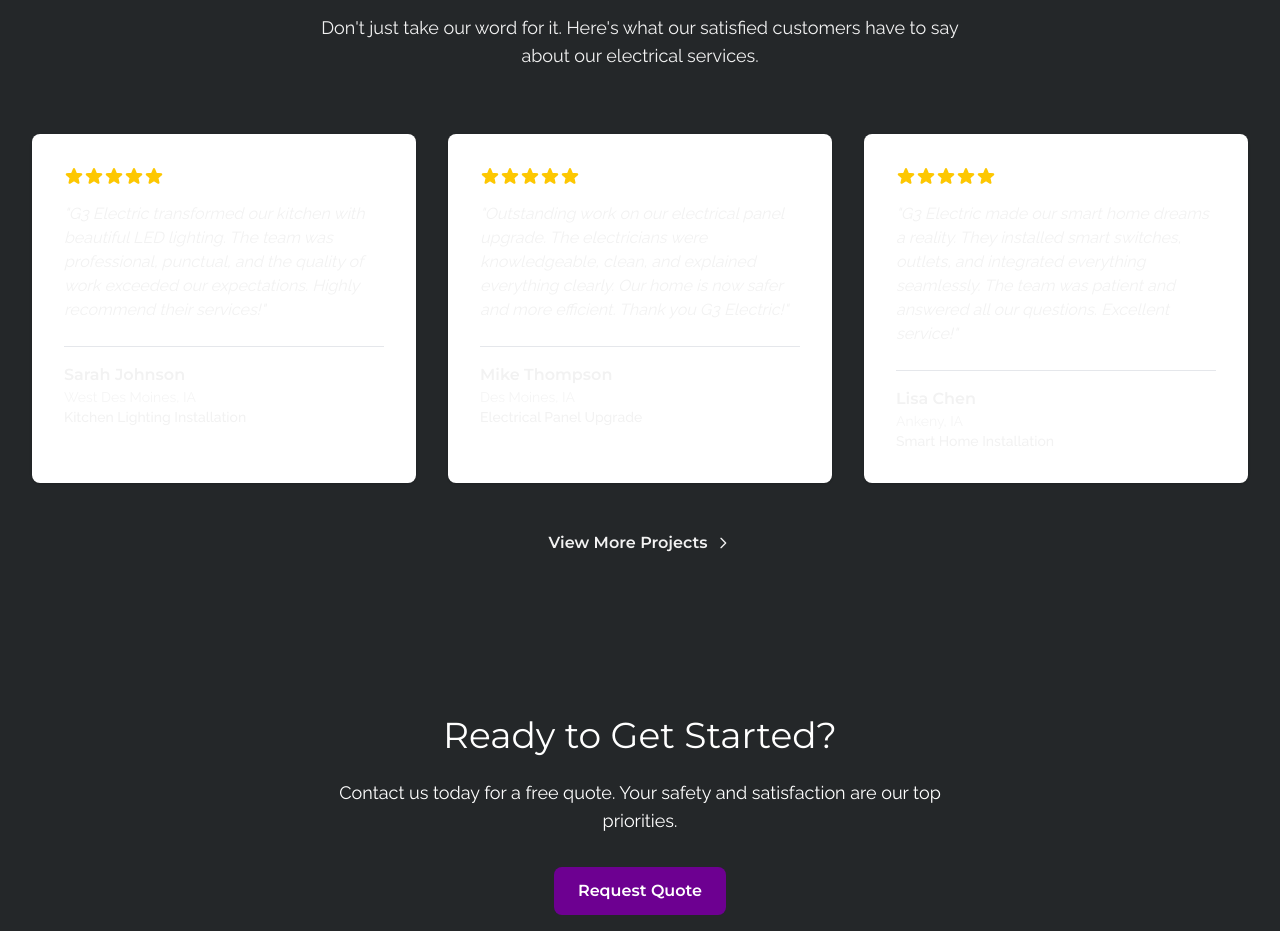
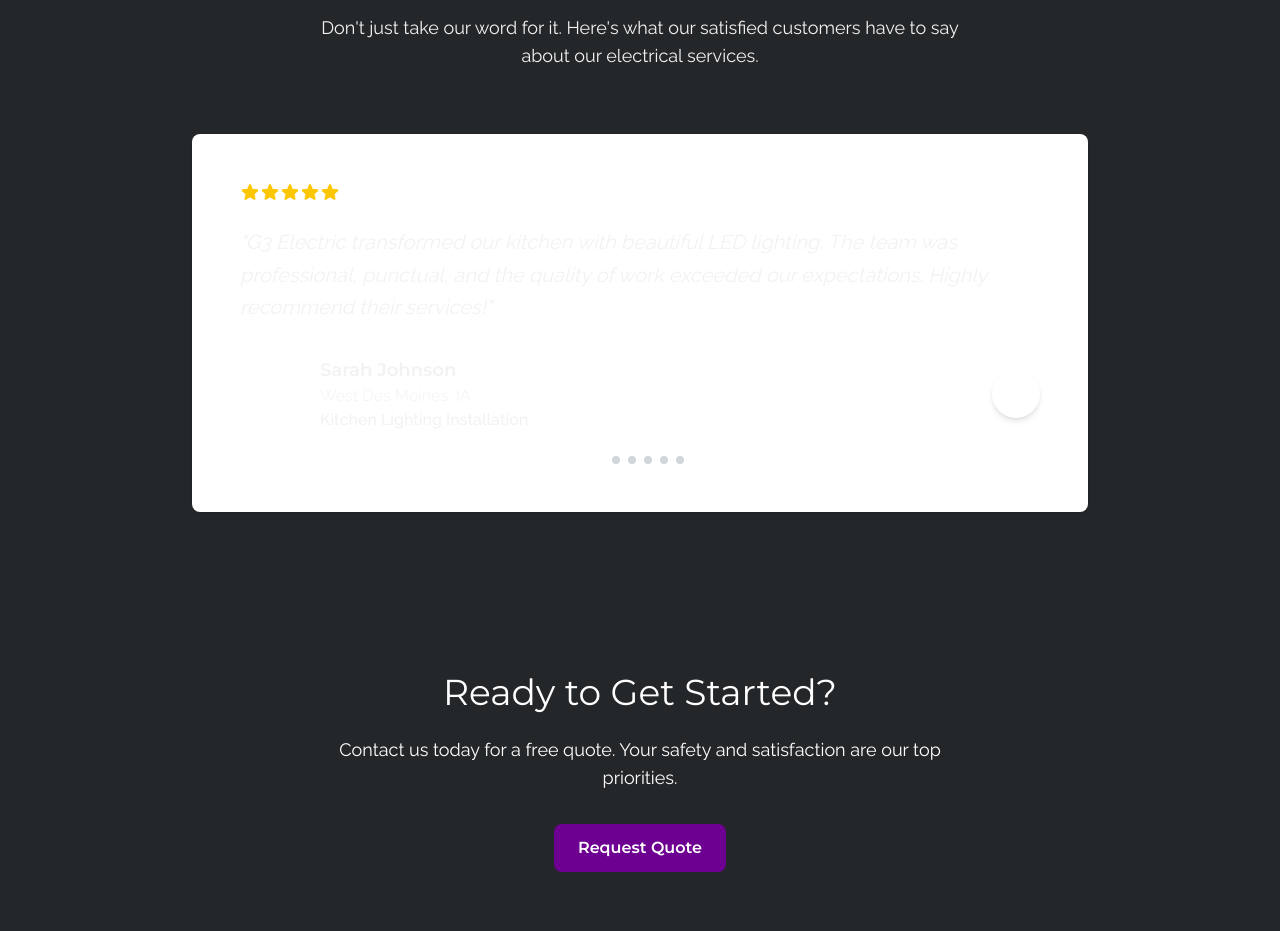
Before and after one commit to g3electricdsm-design/g3, a Next.js app: page / in a window 1280 px wide. Shown: the part 1583-2514 px from the top of the page. Built offline with nearby package versions, Linux system fonts and the light colour scheme; a web font is replaced by a local one.

Commit message:
Update testimonials to single carousel with navigation and customer avatars

```diff
--- a/src/app/page.tsx
+++ b/src/app/page.tsx
@@ -1,13 +1,23 @@
+'use client';
+
 import Link from "next/link";
 import Image from "next/image";
-import { BoltIcon, StarIcon } from "@heroicons/react/24/outline";
+import { BoltIcon, StarIcon, ChevronRightIcon } from "@heroicons/react/24/outline";
 import Navigation from "@/components/Navigation";
 import { getContent } from "@/data/content";
-import { getFeaturedTestimonials } from "@/data/testimonials";
+import { getAllTestimonials } from "@/data/testimonials";
+import { useState } from "react";
 
 export default function Home() {
   const content = getContent().homepage;
-  const featuredTestimonials = getFeaturedTestimonials(3);
+  const allTestimonials = getAllTestimonials();
+  const [currentTestimonialIndex, setCurrentTestimonialIndex] = useState(0);
+
+  const currentTestimonial = allTestimonials[currentTestimonialIndex];
+
+  const nextTestimonial = () => {
+    setCurrentTestimonialIndex((prev) => (prev + 1) % allTestimonials.length);
+  };
   return (
     <div className="min-h-screen bg-earle-black">
       {/* Navigation */}
@@ -95,36 +105,54 @@ export default function Home() {
             </p>
           </div>
 
-          <div className="grid grid-cols-1 md:grid-cols-2 lg:grid-cols-3 gap-8">
-            {featuredTestimonials.map((testimonial) => (
-              <div key={testimonial.id} className="bg-white rounded-lg shadow-sm p-8 hover:shadow-md transition-shadow">
-                <div className="flex items-center mb-4">
-                  {[...Array(testimonial.rating)].map((_, i) => (
-                    <StarIcon key={i} className="h-5 w-5 text-yellow-400 fill-current" />
+          <div className="max-w-4xl mx-auto">
+            <div className="bg-white rounded-lg shadow-sm p-8 md:p-12 relative">
+              <div className="flex items-center mb-6">
+                {[...Array(currentTestimonial.rating)].map((_, i) => (
+                  <StarIcon key={i} className="h-5 w-5 text-yellow-400 fill-current" />
+                ))}
+              </div>
+
+              <blockquote className="font-raleway text-earle-black text-lg md:text-xl mb-8 italic leading-relaxed">
+                "{currentTestimonial.text}"
+              </blockquote>
+
+              <div className="flex items-center justify-between">
+                <div className="flex items-center">
+                  <div className="w-16 h-16 bg-gradient-to-br from-purple to-phlox rounded-full flex items-center justify-center text-white font-montserrat font-bold text-xl mr-4">
+                    {currentTestimonial.name.split(' ').map(n => n[0]).join('')}
+                  </div>
+                  <div>
+                    <div className="font-montserrat font-semibold text-earle-black text-lg">{currentTestimonial.name}</div>
+                    <div className="font-raleway text-earle-black opacity-75">{currentTestimonial.location}</div>
+                    <div className="font-raleway text-purple font-medium">{currentTestimonial.project}</div>
+                  </div>
+                </div>
+
+                <button
+                  onClick={nextTestimonial}
+                  className="bg-purple text-white p-3 rounded-full hover:bg-phlox transition-colors shadow-md hover:shadow-lg"
+                  aria-label="Next testimonial"
+                >
+                  <ChevronRightIcon className="h-6 w-6" />
+                </button>
+              </div>
+
+              <div className="flex justify-center mt-6">
+                <div className="flex space-x-2">
+                  {allTestimonials.map((_, index) => (
+                    <button
+                      key={index}
+                      onClick={() => setCurrentTestimonialIndex(index)}
+                      className={`w-2 h-2 rounded-full transition-colors ${
+                        index === currentTestimonialIndex ? 'bg-purple' : 'bg-gray-300'
+                      }`}
+                      aria-label={`Go to testimonial ${index + 1}`}
+                    />
                   ))}
                 </div>
-                <blockquote className="font-raleway text-earle-black mb-6 italic">
-                  "{testimonial.text}"
-                </blockquote>
-                <div className="border-t border-gray-200 pt-4">
-                  <div className="font-montserrat font-semibold text-earle-black">{testimonial.name}</div>
-                  <div className="font-raleway text-sm text-earle-black opacity-75">{testimonial.location}</div>
-                  <div className="font-raleway text-sm text-purple font-medium">{testimonial.project}</div>
-                </div>
               </div>
-            ))}
-          </div>
-
-          <div className="text-center mt-12">
-            <Link
-              href="/portfolio"
-              className="inline-flex items-center text-purple hover:text-phlox font-montserrat font-semibold transition-colors"
-            >
-              View More Projects
-              <svg className="ml-2 h-4 w-4" fill="none" stroke="currentColor" viewBox="0 0 24 24">
-                <path strokeLinecap="round" strokeLinejoin="round" strokeWidth={2} d="M9 5l7 7-7 7" />
-              </svg>
-            </Link>
+            </div>
           </div>
         </div>
       </section>
```
